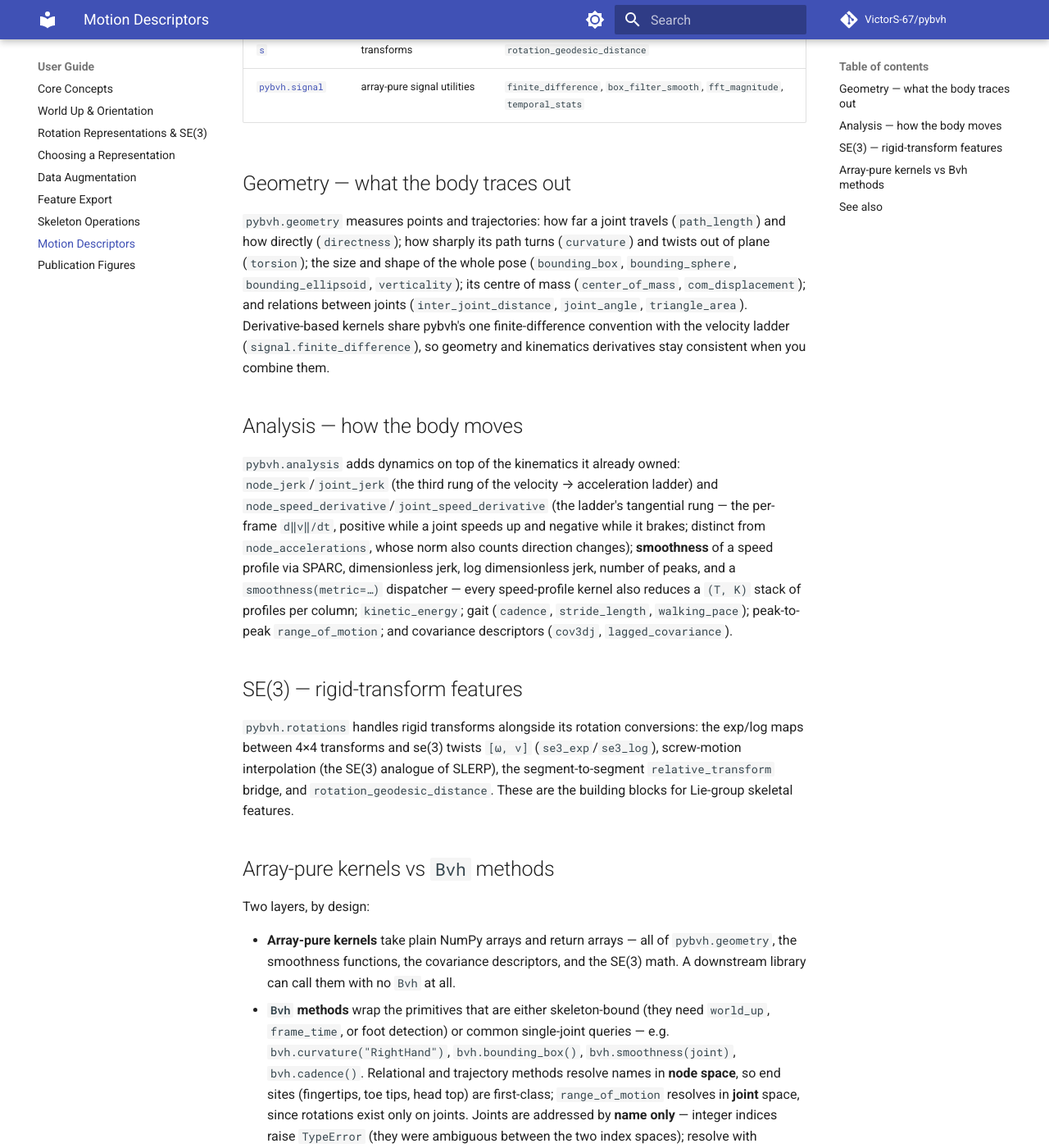
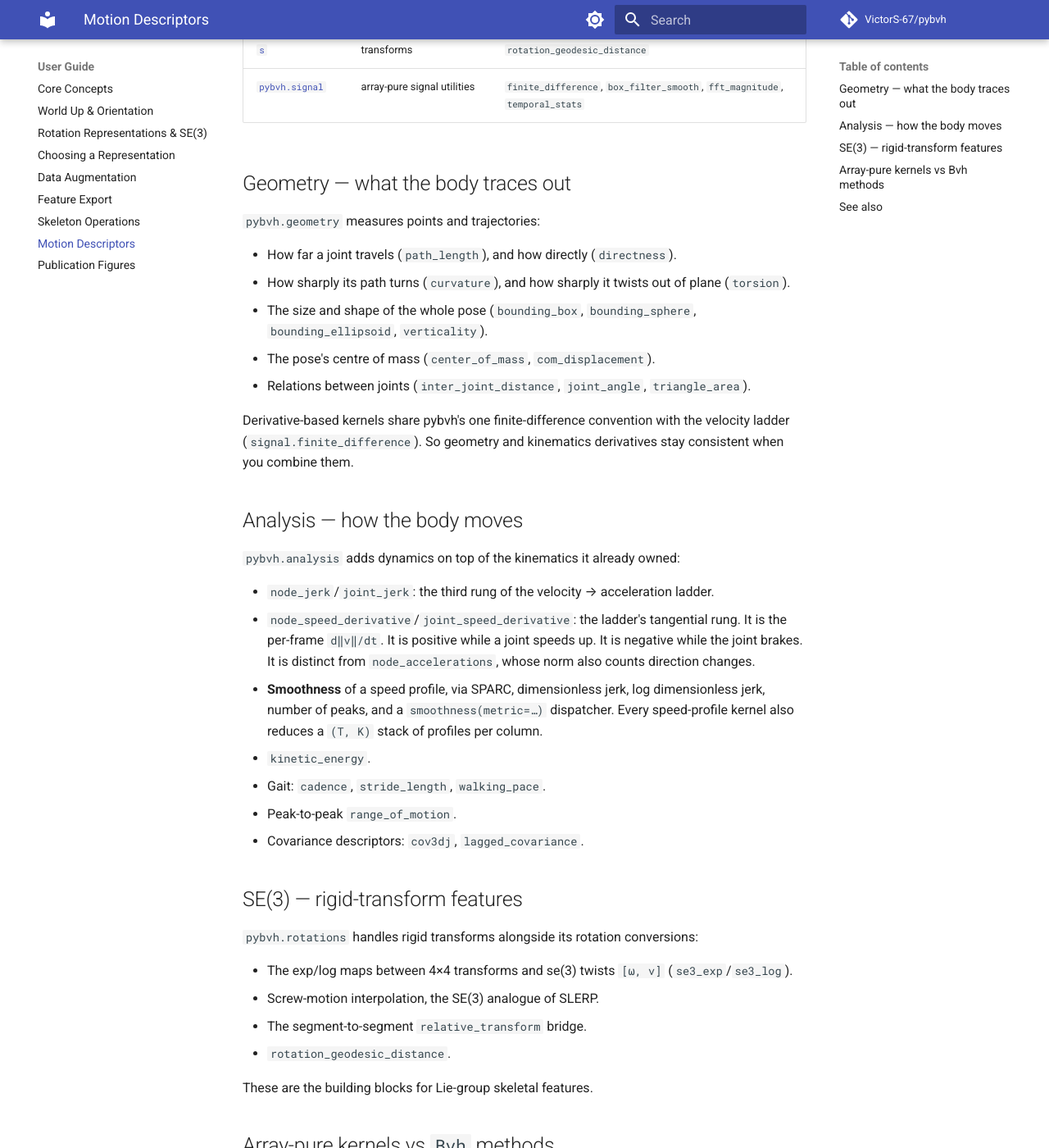
Before and after one commit to VictorS-67/pybvh, an MkDocs documentation site: the page built from docs/guide/motion-descriptors.md, in a window 1280 px wide and 1400 px high, scrolled down 666 px. Shown: the whole window at 82% size. Built offline with MkDocs 1.6.1 and Material for MkDocs 9.7.7, drawn with Linux system fonts in a browser that asks for light colours; comment, search, counter and statistics services are not loaded; some of the changed text lies outside the part shown.

Commit message:
docs: rewrite the feature export and descriptor guides (#150)

```diff
--- a/docs/guide/motion-descriptors.md
+++ b/docs/guide/motion-descriptors.md
@@ -15,22 +15,51 @@
 
 ## Geometry — what the body traces out
 
-`pybvh.geometry` measures points and trajectories: how far a joint travels (`path_length`) and how directly (`directness`); how sharply its path turns (`curvature`) and twists out of plane (`torsion`); the size and shape of the whole pose (`bounding_box`, `bounding_sphere`, `bounding_ellipsoid`, `verticality`); its centre of mass (`center_of_mass`, `com_displacement`); and relations between joints (`inter_joint_distance`, `joint_angle`, `triangle_area`). Derivative-based kernels share pybvh's one finite-difference convention with the velocity ladder (`signal.finite_difference`), so geometry and kinematics derivatives stay consistent when you combine them.
+`pybvh.geometry` measures points and trajectories:
+
+- How far a joint travels (`path_length`), and how directly (`directness`).
+- How sharply its path turns (`curvature`), and how sharply it twists out of plane (`torsion`).
+- The size and shape of the whole pose (`bounding_box`, `bounding_sphere`, `bounding_ellipsoid`, `verticality`).
+- The pose's centre of mass (`center_of_mass`, `com_displacement`).
+- Relations between joints (`inter_joint_distance`, `joint_angle`, `triangle_area`).
+
+Derivative-based kernels share pybvh's one finite-difference convention with the velocity ladder (`signal.finite_difference`). So geometry and kinematics derivatives stay consistent when you combine them.
 
 ## Analysis — how the body moves
 
-`pybvh.analysis` adds dynamics on top of the kinematics it already owned: `node_jerk`/`joint_jerk` (the third rung of the velocity → acceleration ladder) and `node_speed_derivative`/`joint_speed_derivative` (the ladder's tangential rung — the per-frame `d‖v‖/dt`, positive while a joint speeds up and negative while it brakes; distinct from `node_accelerations`, whose norm also counts direction changes); **smoothness** of a speed profile via SPARC, dimensionless jerk, log dimensionless jerk, number of peaks, and a `smoothness(metric=…)` dispatcher — every speed-profile kernel also reduces a `(T, K)` stack of profiles per column; `kinetic_energy`; gait (`cadence`, `stride_length`, `walking_pace`); peak-to-peak `range_of_motion`; and covariance descriptors (`cov3dj`, `lagged_covariance`).
+`pybvh.analysis` adds dynamics on top of the kinematics it already owned:
+
+- `node_jerk`/`joint_jerk`: the third rung of the velocity → acceleration ladder.
+- `node_speed_derivative`/`joint_speed_derivative`: the ladder's tangential rung. It is the per-frame `d‖v‖/dt`. It is positive while a joint speeds up. It is negative while the joint brakes. It is distinct from `node_accelerations`, whose norm also counts direction changes.
+- **Smoothness** of a speed profile, via SPARC, dimensionless jerk, log dimensionless jerk, number of peaks, and a `smoothness(metric=…)` dispatcher. Every speed-profile kernel also reduces a `(T, K)` stack of profiles per column.
+- `kinetic_energy`.
+- Gait: `cadence`, `stride_length`, `walking_pace`.
+- Peak-to-peak `range_of_motion`.
+- Covariance descriptors: `cov3dj`, `lagged_covariance`.
 
 ## SE(3) — rigid-transform features
 
-`pybvh.rotations` handles rigid transforms alongside its rotation conversions: the exp/log maps between 4×4 transforms and se(3) twists `[ω, v]` (`se3_exp`/`se3_log`), screw-motion interpolation (the SE(3) analogue of SLERP), the segment-to-segment `relative_transform` bridge, and `rotation_geodesic_distance`. These are the building blocks for Lie-group skeletal features.
+`pybvh.rotations` handles rigid transforms alongside its rotation conversions:
+
+- The exp/log maps between 4×4 transforms and se(3) twists `[ω, v]` (`se3_exp`/`se3_log`).
+- Screw-motion interpolation, the SE(3) analogue of SLERP.
+- The segment-to-segment `relative_transform` bridge.
+- `rotation_geodesic_distance`.
+
+These are the building blocks for Lie-group skeletal features.
 
 ## Array-pure kernels vs `Bvh` methods
 
-Two layers, by design:
+There are two layers, by design:
 
-- **Array-pure kernels** take plain NumPy arrays and return arrays — all of `pybvh.geometry`, the smoothness functions, the covariance descriptors, and the SE(3) math. A downstream library can call them with no `Bvh` at all.
-- **`Bvh` methods** wrap the primitives that are either skeleton-bound (they need `world_up`, `frame_time`, or foot detection) or common single-joint queries — e.g. `bvh.curvature("RightHand")`, `bvh.bounding_box()`, `bvh.smoothness(joint)`, `bvh.cadence()`. Relational and trajectory methods resolve names in **node space**, so end sites (fingertips, toe tips, head top) are first-class; `range_of_motion` resolves in **joint** space, since rotations exist only on joints. Joints are addressed by **name only** — integer indices raise `TypeError` (they were ambiguous between the two index spaces); resolve with `bvh.index(name, space=...)` and use the array-pure kernels for index-based access. Every descriptor method also accepts pre-computed positions via `coords=` for hot loops (the default path is served by the FK cache anyway).
+- **Array-pure kernels** take plain NumPy arrays and return arrays. They are all of `pybvh.geometry`, the smoothness functions, the covariance descriptors, and the SE(3) math. A downstream library can call them with no `Bvh` at all.
+- **`Bvh` methods** wrap the primitives that are either skeleton-bound or common single-joint queries. A skeleton-bound primitive needs `world_up`, `frame_time`, or foot detection. Examples: `bvh.curvature("RightHand")`, `bvh.bounding_box()`, `bvh.smoothness(joint)`, `bvh.cadence()`.
+
+    Relational and trajectory methods resolve names in **node space**, so end sites (fingertips, toe tips, head top) are first-class. `range_of_motion` resolves in **joint** space, because rotations exist only on joints.
+
+    Joints are addressed by **name only**. Integer indices raise `TypeError`, because they were ambiguous between the two index spaces. For index-based access, resolve with `bvh.index(name, space=...)`, and use the array-pure kernels.
+
+    Every descriptor method also accepts pre-computed positions via `coords=`, for hot loops. The FK cache serves the default path anyway.
 
 !!! note "Name-based primitives assume one consistent skeleton"
     Descriptors addressed by joint name (`inter_joint_distance(pairs)`, foot and centre-of-mass detection) assume every clip shares the same skeleton. Reconciling differing skeletons across a dataset is a harmonization concern (`pybvh.batch.harmonize`; `pybvh.analysis.relative_scale_factor` for size), not a descriptor concern.
```
Also changed, not shown: other parts of docs/guide/motion-descriptors.md (+3 -3 lines), docs/guide/feature-export.md (+18 -15 lines).
